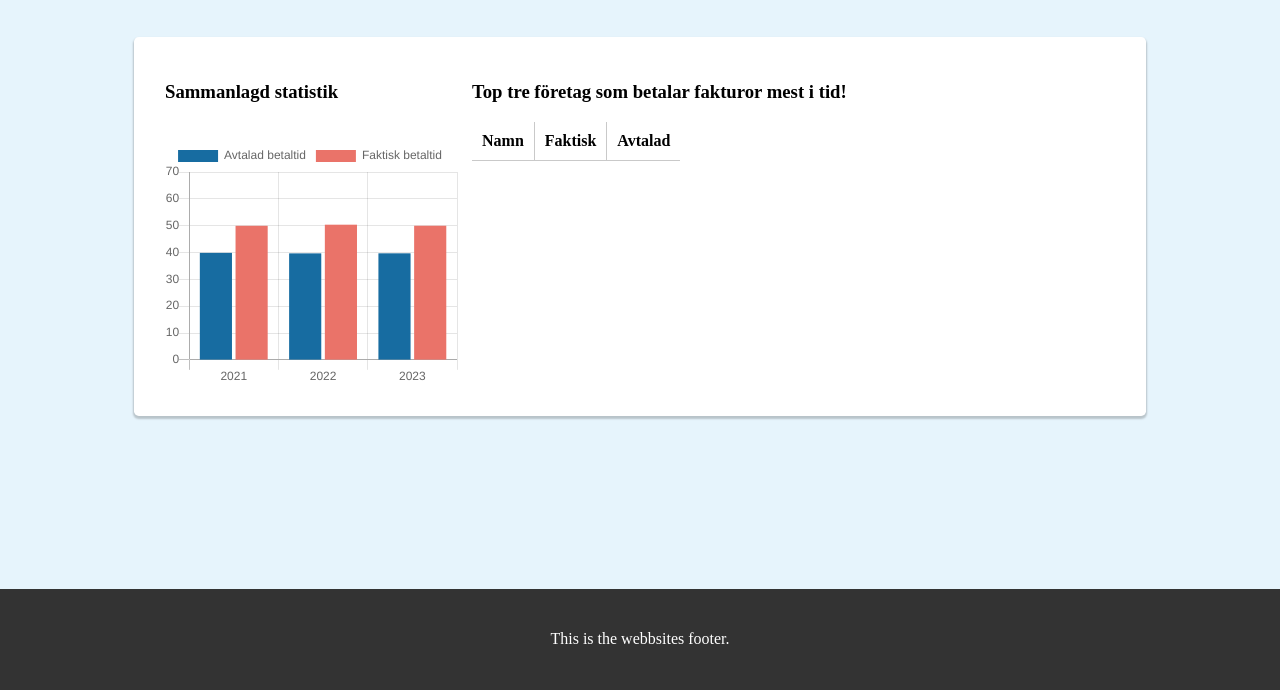
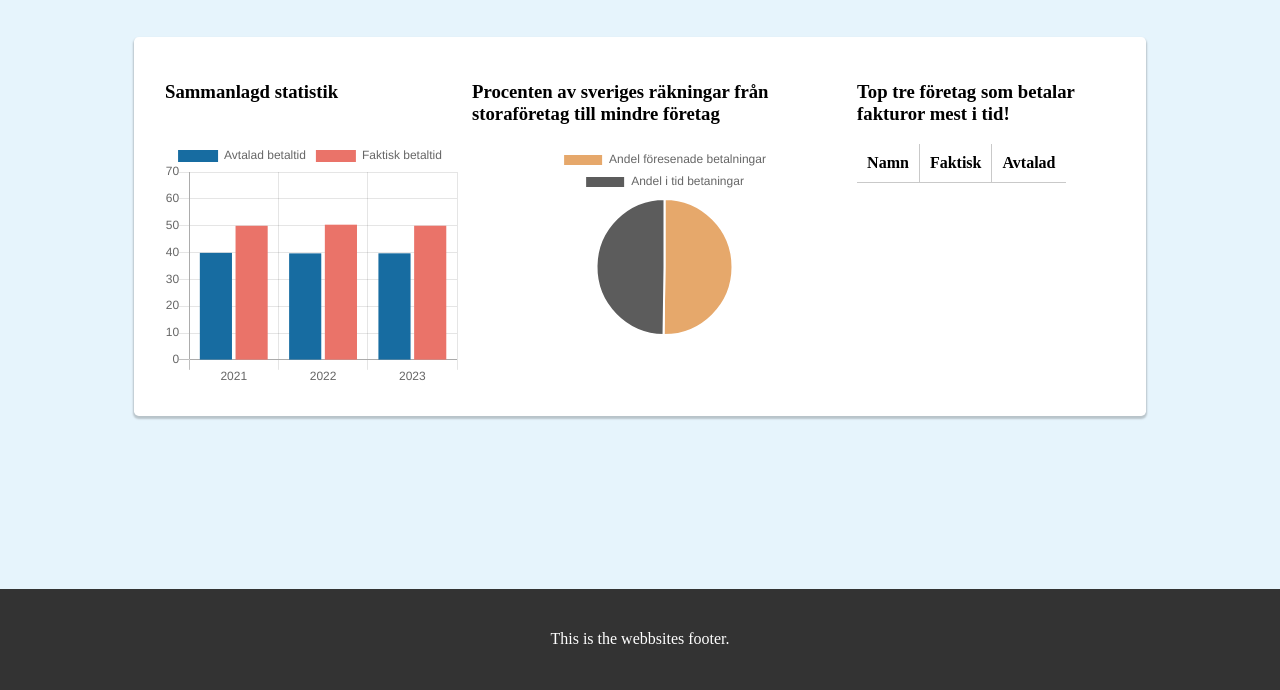
Before and after one commit to niwo2001/mall, a PHP site: page /sammanlagd_statistik.php in a window 1280 px wide. Shown: the part 110-800 px from the top of the page. Run offline with PHP 8.4, Linux system fonts and the light colour scheme; data that the repository does not hold is empty; some libraries are stand-ins or nearby versions.

Commit message:
Display the percentage of forsenade rakning in tot

```diff
--- a/sammanlagd_statistik.php
+++ b/sammanlagd_statistik.php
@@ -8,21 +8,27 @@
     <div class='box' id='tot_box'>
         <h3>Sammanlagd statistik</h3><br>
         <?php include("get_data_files/tot_data.php") ?>
-        <canvas id='tot_chart' width='300' height='250'></canvas>
+        <canvas id='tot_barChart' width='300' height='250'></canvas>
 
+    </div>
+
+    <div class='pie_box'>
+        <h3>Procenten av sveriges räkningar från storaföretag till mindre företag</h3>
+        <canvas id='tot_pieChart' style="height:40px; width:80px"></canvas>
     </div>
 
     <div id='ranking'>
         <h3>Top tre företag som betalar fakturor mest i tid!</h3>
         <?php include("get_data_files/list_top.php") ?>
-        <script src="js/printPieChart.js"></script>
-        <script src="js/printBarChart.js"></script>
-        <script>
-            printBarChart('tot_chart', 'samples/Tot_sample.txt', '#176CA1', '#EA7369' );
-        </script>
+
     </div>
 
-
+    <script src="js/printBarChart.js"></script>
+    <script src="js/printPieChart.js"></script>
+    <script>
+        printBarChart('tot_barChart', 'samples/Tot_sample.txt', '#176CA1', '#EA7369' );
+        printPieChart('tot_pieChart', 'samples/Tot_andel_sample.txt');
+    </script>
 
 </div>
 
--- a/samples/enskiltforetag_andel_sample.txt
+++ b/samples/enskiltforetag_andel_sample.txt
@@ -1 +1 @@
-{"andel_sen":"54.0000","andel_ejsen":46}
+{"andel_sen":"54.3333","andel_ejsen":45.6667}
--- a/samples/enskiltforetag_sample.txt
+++ b/samples/enskiltforetag_sample.txt
@@ -1 +1 @@
-{"labels":["2021","2022","2023"],"data_faktisk":["51.3333","46.0000","51.0000"],"data_avtalad":["45.0000","27.6667","41.0000"]}
+{"labels":["2021","2022","2023"],"data_faktisk":["56.3333","48.6667","51.6667"],"data_avtalad":["40.0000","40.0000","40.6667"]}
```
